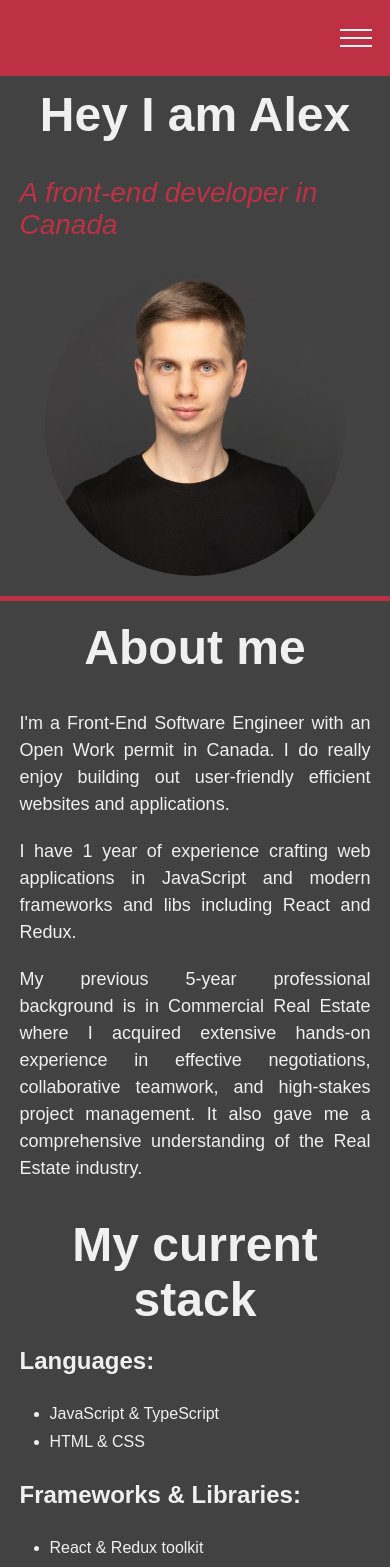
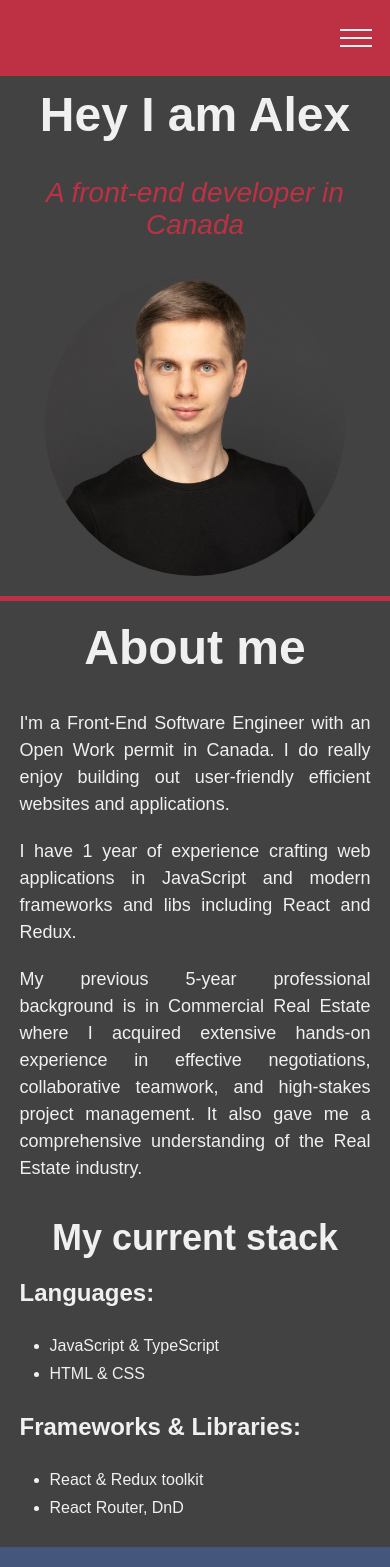
Before and after one commit to alex-markin/portfolio, a React (Create React App) app: page / in a window 390 px wide. Shown: the top 1567 px of the page. Built offline with nearby package versions, Linux system fonts and the light colour scheme.

Commit message:
fix: minor UI fixes

```diff
--- a/package.json
+++ b/package.json
@@ -2,7 +2,7 @@
   "name": "portfolio-new",
   "version": "0.1.0",
   "private": true,
-  "homepage": "https://github.com/alex-markin/portfolio",
+  "homepage": "https://alex-markin.github.io/portfolio",
   "dependencies": {
     "@fortawesome/fontawesome-svg-core": "^6.4.2",
     "@fortawesome/free-brands-svg-icons": "^6.4.2",
--- a/src/components/about/about.module.css
+++ b/src/components/about/about.module.css
@@ -13,6 +13,11 @@
   font-size: 48px;
   margin: 0;
   text-align: center;
+}
+
+.stackheader {
+  composes: header;
+  font-size: 36px;
 }
 
 .aboutTextContainer {
--- a/src/components/about/about.tsx
+++ b/src/components/about/about.tsx
@@ -13,7 +13,7 @@ export default function About() {
       </div>
 
       <div className={styles.aboutTextContainer}>
-        <h2 className={styles.header}>My current stack</h2>
+        <h2 className={styles.stackheader}>My current stack</h2>
         <h3 className={styles.subheader}>Languages:</h3>
         <ul className={styles.list}>
           <li className={styles.listItem}>JavaScript & TypeScript</li>
--- a/src/components/intro/intro.module.css
+++ b/src/components/intro/intro.module.css
@@ -61,4 +61,8 @@
     height: 300px;
     border-radius: 50%;
   }
+
+  .subheader {
+    text-align: center;
+  }
 }
--- a/src/components/navbar/navbar.tsx
+++ b/src/components/navbar/navbar.tsx
@@ -40,12 +40,11 @@ function Navbar() {
   }
 
   const scrollToSection = (sectionId: string) => {
+    dispatch(burgerMenuSlice.actions.closeMenu());
     const section = document.getElementById(sectionId);
     if (section) {
       section.scrollIntoView({ behavior: 'smooth' });
-      screenWidth <= 768 && dispatch(burgerMenuSlice.actions.closeMenu());
     }
-
   };
 
   const navbarListStyle = screenWidth <= 768 ? `${styles.navbarList} ${styles.navbarListMobile}` : styles.navbarList;
```
Also changed, not shown: src/components/projects/projects.module.css (line endings or trailing spaces).
